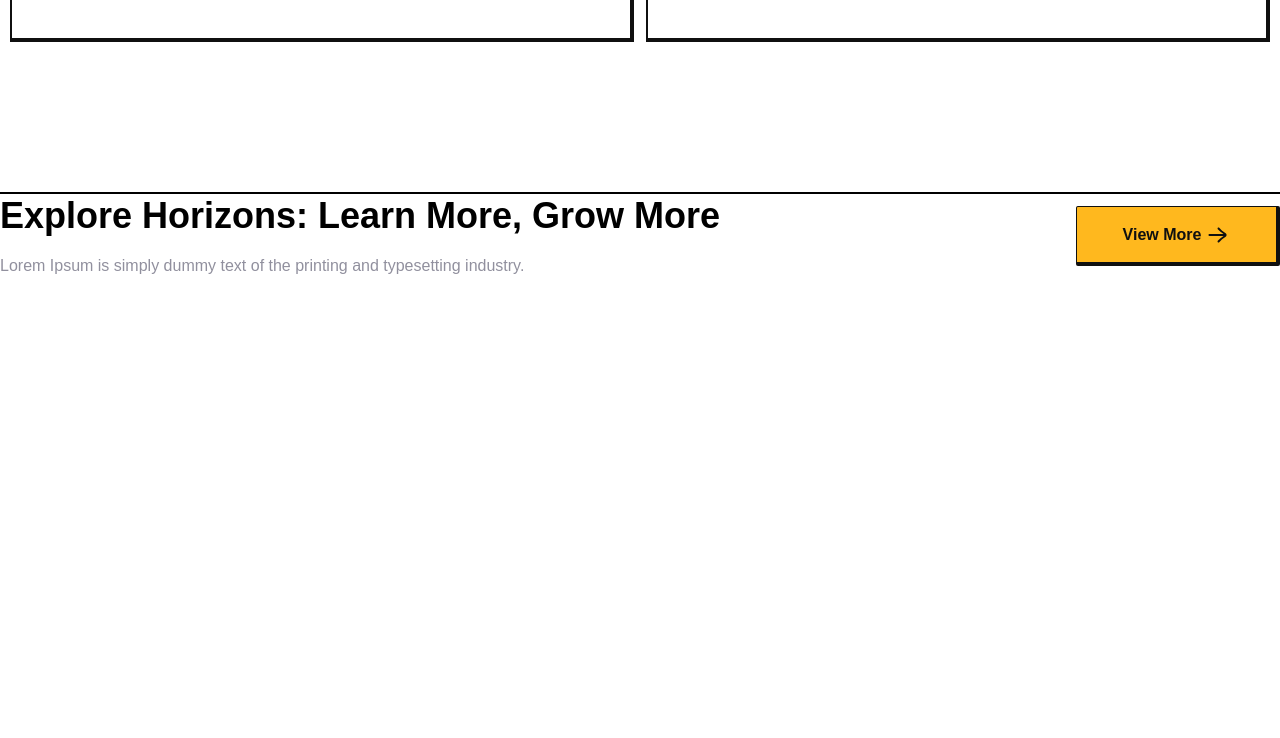
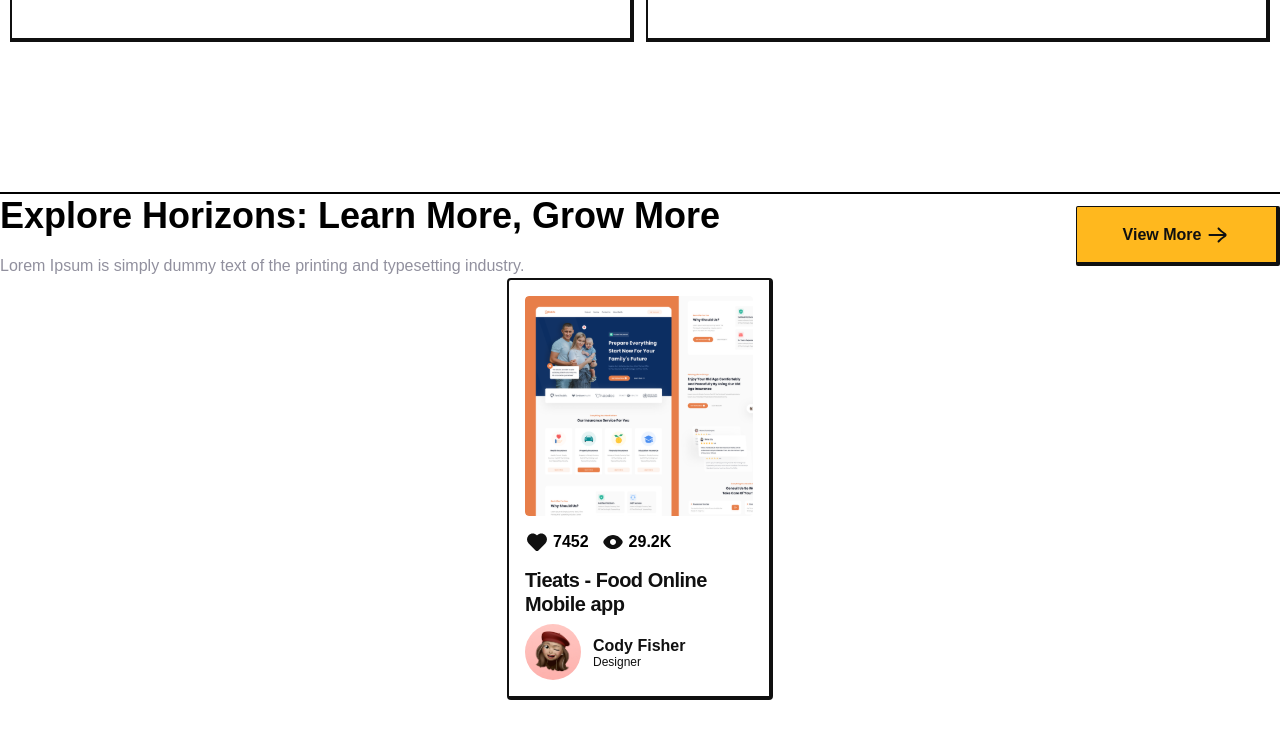
Before and after one commit to takachan0012/levelUp, a React (Vite) app: page / in a window 1280 px wide. Shown: the part 5978-6716 px from the top of the page. Built offline with nearby package versions, Linux system fonts and the light colour scheme; a web font is replaced by a local one.

Commit message:
feat: Adding productCard

```diff
--- a/src/pages/home.jsx
+++ b/src/pages/home.jsx
@@ -39,6 +39,8 @@ import {
     ChallengeCard
 } from "@components/ui/fragments/challengeCard";
 import { Faq } from "@/components/ui/fragments/faq";
+import { ProductCard } from "@/components/ui/fragments/productCard";
+import image from "@assets/icon/image.svg";
 const Home = () => {
     return (
         <div className="h-screen">
@@ -666,8 +668,12 @@ const Home = () => {
                             </Button>
                         </div>
                     </div>
-                    <div>
-
+                    <div className="flex justify-center">
+                        <ProductCard
+                            image={image}
+                            title="Tieats - Food Online Mobile app"
+                            avatar={avatar1}
+                        />
                     </div>
                 </div>
             </section>
```
